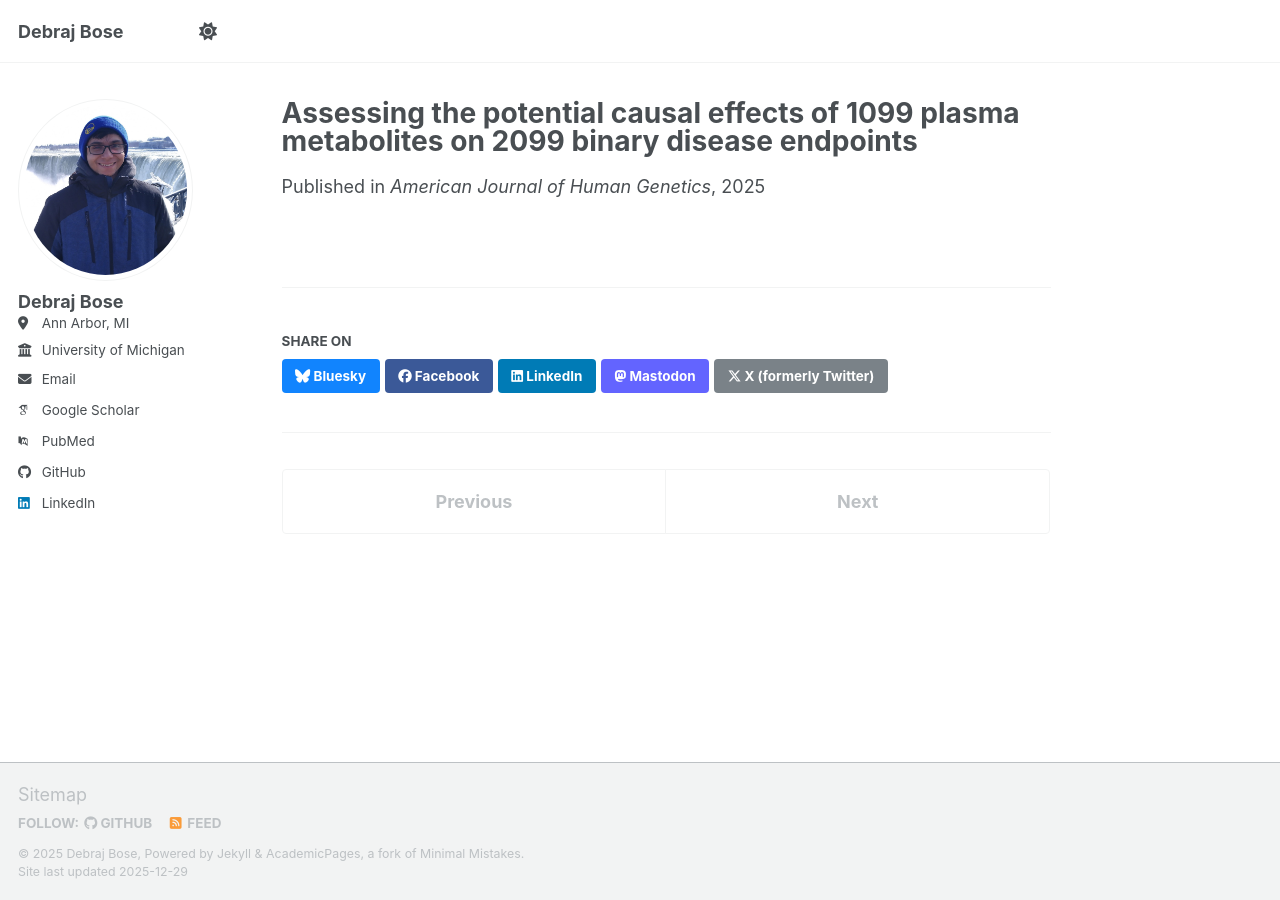
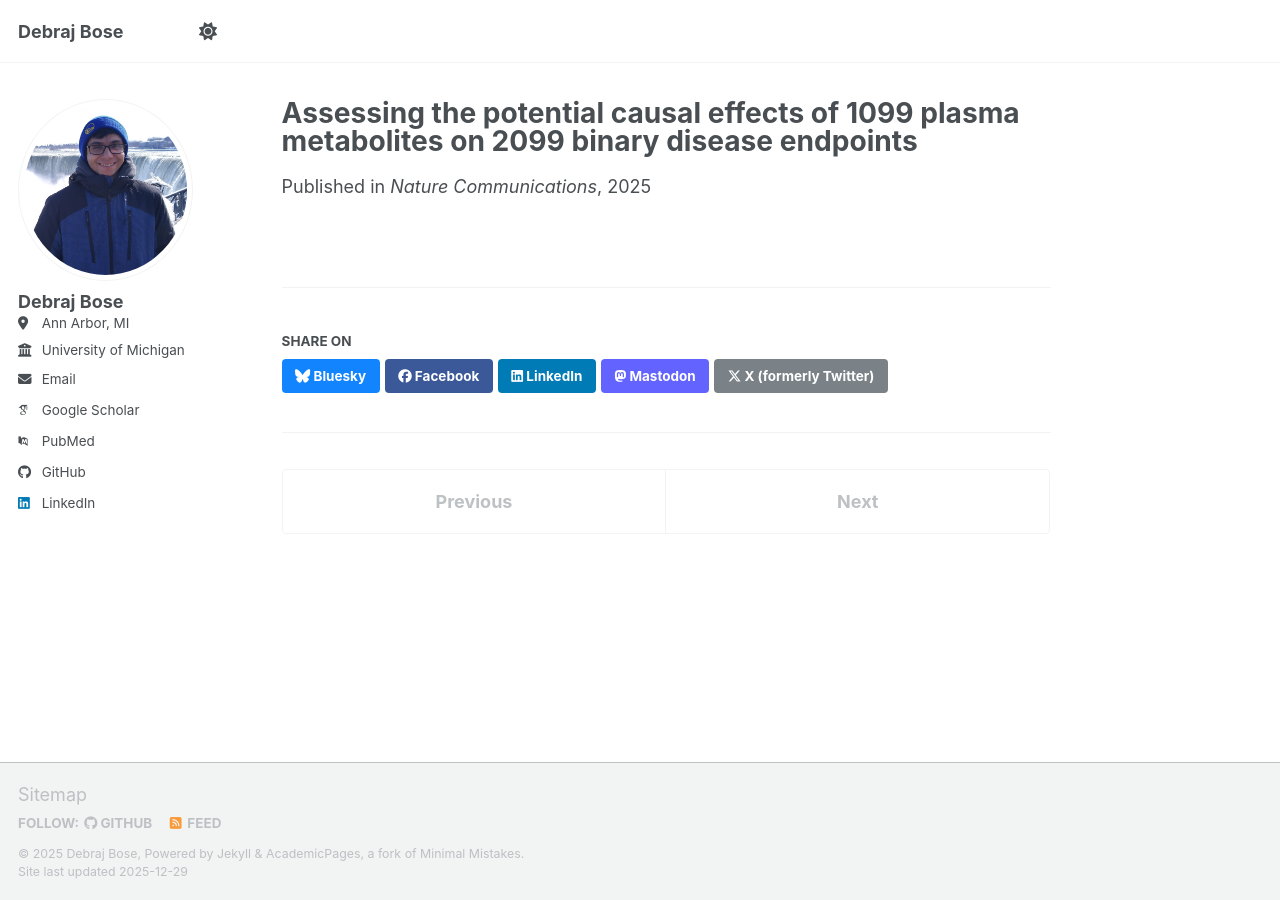
Before and after one commit to bosedebraj96/bosedebraj96.github.io, a Jekyll site: the page built from _publications/2025-03-28-metsim-natcom.md, in a window 1280 px wide. Built offline with Jekyll 4.4.1, drawn with Linux system fonts in a browser that asks for light colours; some web fonts are replaced; a script bundle is joined from its source files by our own code; library files that are not in the unit come from our copies.

Commit message:
Update 2025-03-28-metsim-natcom.md
Corrected journal

```diff
--- a/_publications/2025-03-28-metsim-natcom.md
+++ b/_publications/2025-03-28-metsim-natcom.md
@@ -5,7 +5,7 @@ category: manuscripts
 permalink: /publication/2025-natcom-metsim
 excerpt:
 date: 2025-03-28
-venue: 'American Journal of Human Genetics'
+venue: 'Nature Communications'
 volume: 16
 pages: 3039
 slidesurl:
```
